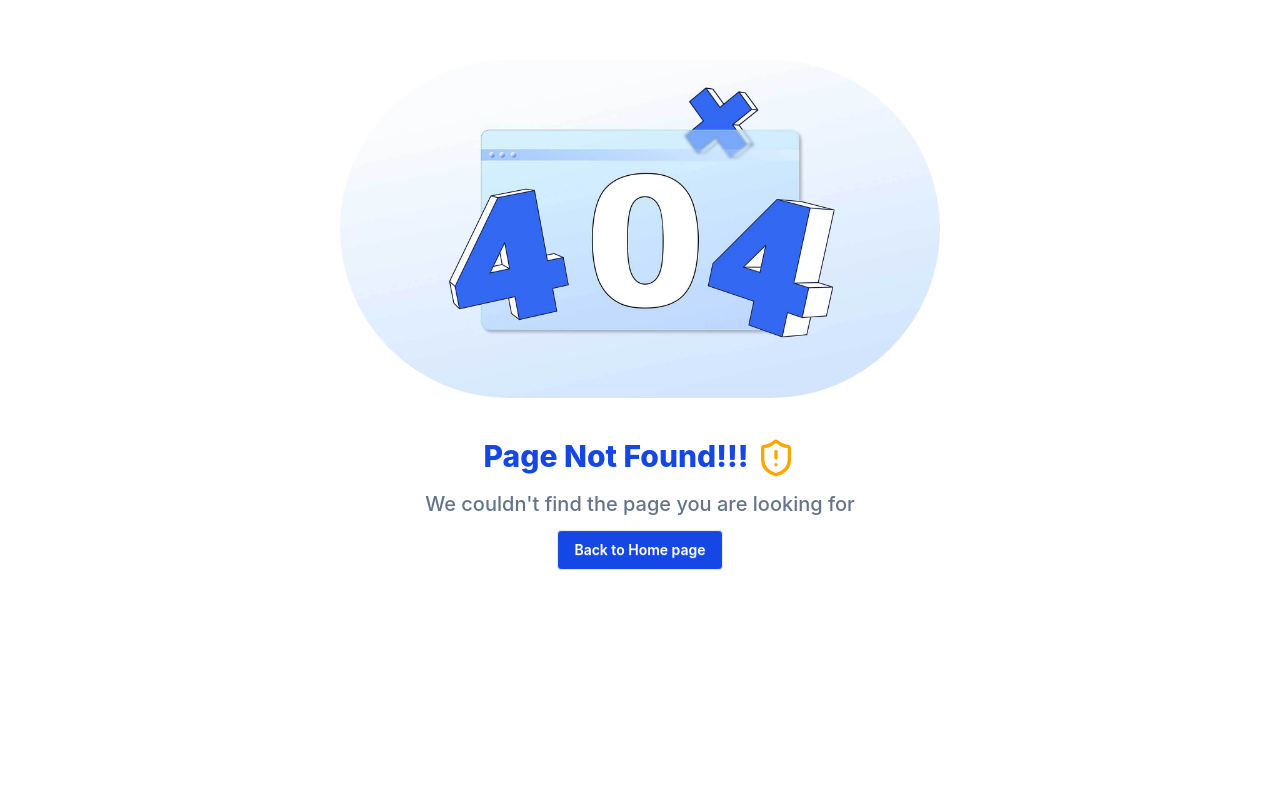
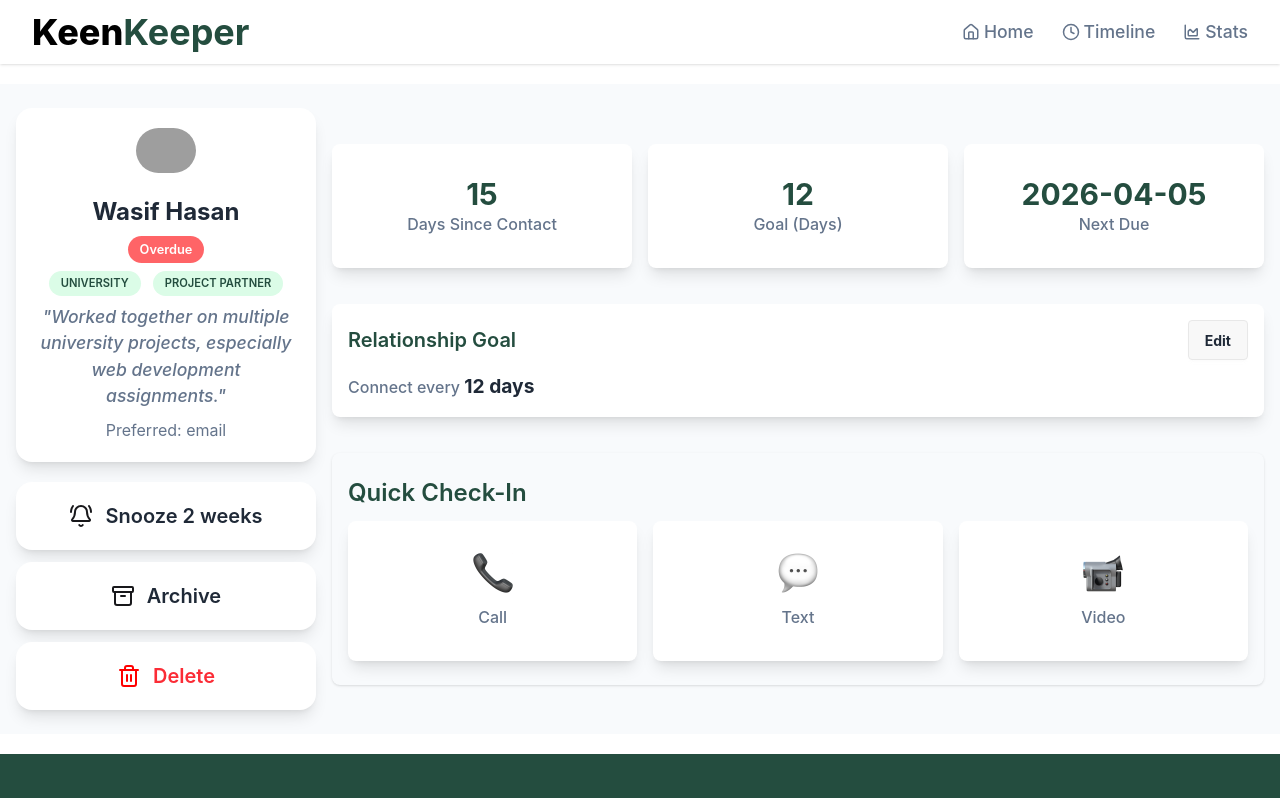
Before and after one commit to farjanayeasminrimi/Kin-Keeper, a React (Vite) app: page /carts/1 in a window 1280 px wide. Before the commit this address had no page. Shown: the top 798 px of the page. Built offline with nearby package versions, Linux system fonts and the light colour scheme; grey boxes are pictures that could not be loaded.

Commit message:
details styled

```diff
--- /dev/null
+++ b/src/Components/Friends/CardDetails/CardDetails.jsx
@@ -0,0 +1,131 @@
+import { Archive, BellRing, Trash2 } from "lucide-react";
+import React from "react";
+import { useLoaderData, useParams } from "react-router";
+import "../../../App.css";
+import call from "../../../assets/call.png";
+import msg from "../../../assets/text.png";
+import video from "../../../assets/video.png";
+
+const CardDetails = () => {
+  const cardData = useLoaderData();
+  const { id } = useParams();
+  const details = cardData.find((card) => card.id == id);
+  const {
+    name,
+    tags,
+    status,
+    bio,
+    days_since_contact: contact,
+    goal,
+    next_due_date,
+    picture,
+  } = details;
+  console.log(name, tags, status, bio, contact, goal, next_due_date);
+
+  return (
+    <div className="bg-[#F8FAFC] my-5 py-6 container mx-auto px-4 grid grid-cols-4 gap-4">
+      {/* Side bar */}
+      <aside className="col-span-1">
+        {/* person details */}
+
+        <div className="space-y-2 flex flex-col items-center p-5 shadow-lg rounded-2xl bg-white justify-center text-center ">
+          <div className=" w-[60px] h-[60px]">
+            <img className="rounded-full" src={picture} alt="human picture" />
+          </div>
+          <h2 className="text-[#1F2937] text-2xl font-bold">{name}</h2>
+          <span
+            className={`text-white font-semibold px-3  py-1 rounded-3xl capitalize  text-[.8rem] ${status === "overdue" ? "bg-red-400" : status === "almost due" ? "bg-yellow-500" : "bg-green-700"}`}
+          >
+            {status}
+          </span>
+          <div className="flex gap-3 flex-wrap md:flex-nowrap justify-center text-center">
+            {tags.map((tag, index) => (
+              <span
+                className="primary-color bg-green-100 font-semibold px-3  py-1 rounded-3xl uppercase text-[.7rem]"
+                key={index}
+              >
+                {tag}
+              </span>
+            ))}
+          </div>
+          <h3 className="text-[1.1rem] font-medium secondary-color italic ">"{bio}"</h3>
+          <p className="text-[1rem] secondary-color  ">Preferred: email</p>
+        </div>
+        {/* snooze area */}
+        <div className="mt-5 space-y-3">
+          <div className="flex gap-3 items-center justify-center p-5 shadow-lg rounded-2xl bg-white  text-center ">
+            <BellRing></BellRing>
+            <h2 className="font-semibold text-xl text-[#1F2937]">Snooze 2 weeks</h2>
+          </div>
+          <div className="flex gap-3 items-center justify-center p-5 shadow-lg rounded-2xl bg-white  text-center ">
+            <Archive></Archive>
+            <h2 className="font-semibold text-xl text-[#1F2937]">Archive</h2>
+          </div>
+          <div className="flex gap-3 items-center justify-center p-5 shadow-lg rounded-2xl bg-white  text-center ">
+            <Trash2 color="red"></Trash2>
+            <h2 className="font-semibold text-xl text-red-500">Delete</h2>
+          </div>
+        </div>
+      </aside>
+
+      {/* right bar details */}
+      <div className="col-span-3">
+        {/* Intro Stats */}
+        <div className="my-9 px-4 md:px-0 grid grid-cols-2 md:grid-cols-3 gap-4 container mx-auto">
+          <div className="text-center bg-white shadow-lg rounded-lg p-8">
+            <h2 className="primary-color font-bold text-3xl">{contact}</h2>
+            <span className="secondary-color font-medium mt-1">Days Since Contact</span>
+          </div>
+          <div className="text-center bg-white shadow-lg rounded-lg p-8">
+            <h2 className="primary-color font-bold text-3xl">{goal}</h2>
+            <span className="secondary-color font-medium mt-1">Goal (Days)</span>
+          </div>
+          <div className="text-center bg-white shadow-lg rounded-lg p-8">
+            <h2 className="primary-color font-bold text-3xl">{next_due_date}</h2>
+            <span className="secondary-color font-medium mt-1">Next Due</span>
+          </div>
+        </div>
+
+        {/* relationship goals */}
+        <div className="bg-white shadow-lg rounded-lg p-4 space-y-3">
+          <div className="flex justify-between items-center ">
+            <h2 className="text-xl font-semibold primary-color">Relationship Goal</h2>
+            <button className="btn text-[#1F2937] font-bold">Edit</button>
+          </div>
+          <h3 className="secondary-color font-medium">
+            Connect every{" "}
+            <span className="text-[1.2rem] font-bold text-[#1F2937]">{goal} days</span>
+          </h3>
+        </div>
+
+        {/* check in */}
+        <div className="mt-9 py-6  shadow-sm rounded-lg p-4 space-y-3">
+          <h2 className="text-2xl font-semibold primary-color mb-3">Quick Check-In</h2>
+
+          <div className=" px-4 md:px-0 grid grid-cols-2 md:grid-cols-3 gap-4 container mx-auto">
+            <div className="text-center bg-white shadow-lg rounded-lg p-8">
+              <div className="flex justify-center mb-3">
+                <img src={call} alt="icon" />
+              </div>
+              <span className="secondary-color font-medium mt-1">Call</span>
+            </div>
+            <div className="text-center bg-white shadow-lg rounded-lg p-8">
+              <div className="flex justify-center mb-3">
+                <img src={msg} alt="icon" />
+              </div>
+              <span className="secondary-color font-medium mt-1">Text</span>
+            </div>
+            <div className="text-center bg-white shadow-lg rounded-lg p-8">
+              <div className="flex justify-center mb-3">
+                <img src={video} alt="icon" />
+              </div>
+              <span className="secondary-color font-medium mt-1">Video</span>
+            </div>
+          </div>
+        </div>
+      </div>
+    </div>
+  );
+};
+
+export default CardDetails;
--- a/src/Components/Friends/FriendsCarts/FriendsCarts.jsx
+++ b/src/Components/Friends/FriendsCarts/FriendsCarts.jsx
@@ -4,7 +4,7 @@ import Card from "../Card/Card";
 
 const FriendsCarts = ({ callFriendRes }) => {
   const friends = use(callFriendRes);
-  console.log(friends);
+  // console.log(friends);
   return (
     <div className="container mx-auto px-5 py-8 shadow-lg rounded-2xl">
       <h1 className="text-[#1F2937] text-3xl font-bold my-8">Your Friends</h1>
--- a/src/Pages/Timeline/Timeline.jsx
+++ b/src/Pages/Timeline/Timeline.jsx
@@ -1,7 +1,15 @@
 import React from "react";
 
 const Timeline = () => {
-  return <div>Timeline</div>;
+  return (
+    <div>
+      {/* Time line intro */}
+      <div></div>
+
+      {/* History intro */}
+      <div></div>
+    </div>
+  );
 };
 
 export default Timeline;
--- a/src/main.jsx
+++ b/src/main.jsx
@@ -8,6 +8,7 @@ import Home from "./Pages/Home/Home.jsx";
 import Timeline from "./Pages/Timeline/Timeline.jsx";
 import Stats from "./Pages/Stats/Stats.jsx";
 import NotFound from "./Components/NotFound/NotFound.jsx";
+import CardDetails from "./Components/Friends/CardDetails/CardDetails.jsx";
 
 const router = createBrowserRouter([
   {
@@ -19,6 +20,11 @@ const router = createBrowserRouter([
       {
         path: "stats",
         Component: Stats,
+      },
+      {
+        path: "carts/:id",
+        loader: async () => await fetch(`/Data/Friends.json`),
+        Component: CardDetails,
       },
     ],
   },
```
